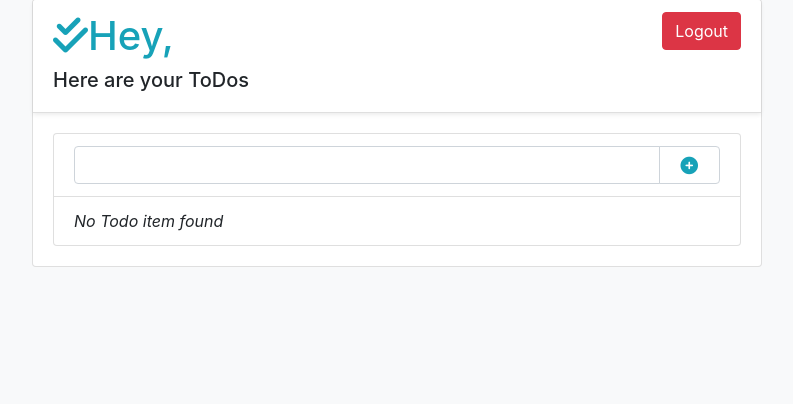
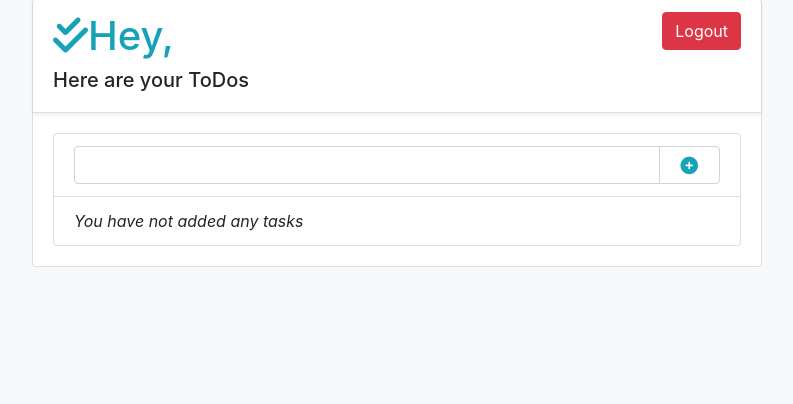
Before and after one commit to shamithmylar20/Task-Manager, a Django app: page /todos/list/ in a window 1280 px wide. Shown: the part 49-453 px from the top of the page, without its empty margins (243-1036 px from the left). Run offline with Django 4.2, Linux system fonts and the light colour scheme; the first user in the database is signed in; data comes from the database, SQL or seed files in the repository.

Commit message:
Deploy-temp-commit

```diff
--- a/templates/todos/todo_list.html
+++ b/templates/todos/todo_list.html
@@ -62,7 +62,7 @@
 
                                 {% empty %}
                                 <li class="list-group-item">
-                                    <span class="font-italic">No Todo item found</span>
+                                    <span class="font-italic">You have not added any tasks</span>
                                 </li>
                             {% endfor %}
                         </ul>
```
